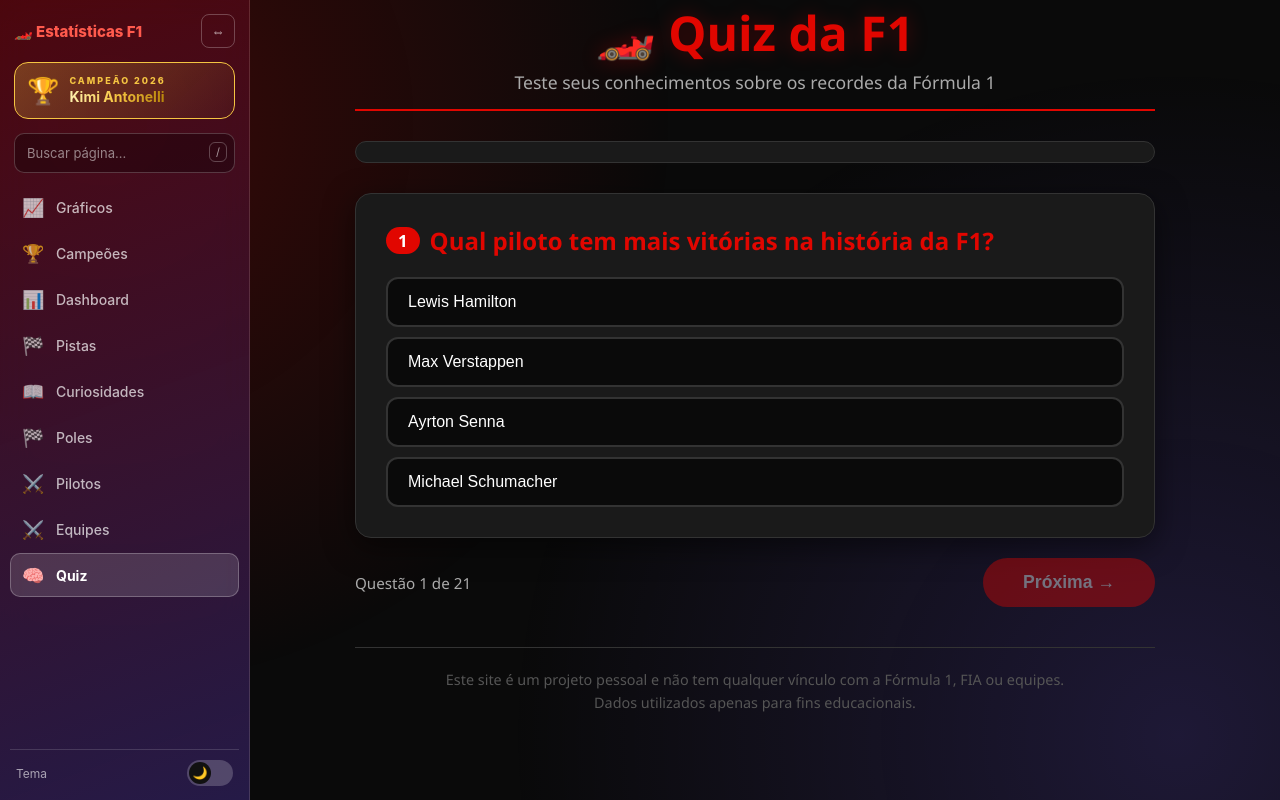
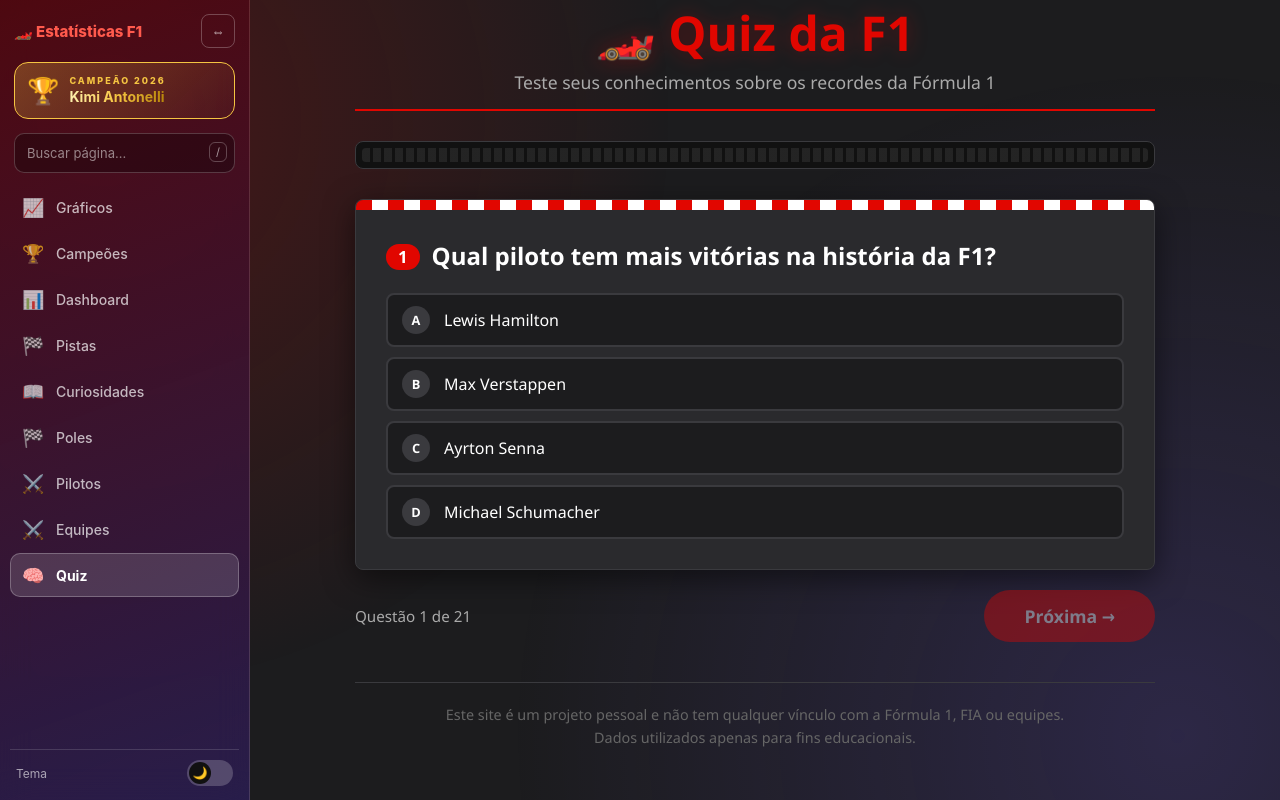
Before and after one commit to leonardopauloalmeida-web/f1-stats-site, a Flask app: page /quiz in a window 1280 px wide. Run offline with Flask 3, Linux system fonts and the light colour scheme.

Commit message:
Novo design do quiz e das curiosidades

```diff
--- a/templates/quiz.html
+++ b/templates/quiz.html
@@ -6,56 +6,127 @@
     <title>🏎️ Quiz - Recordes da F1</title>
     <style>
         * { margin: 0; padding: 0; box-sizing: border-box; }
+
+        :root {
+            --bg: #1c1c1e;
+            --card: #2a2a2d;
+            --line: #3a3a3e;
+            --red: #e10600;
+            --texto: #ffffff;
+            --muted: #aaaaaa;
+            --certo: #00c853;
+            --certo-fundo: rgba(0, 200, 83, 0.15);
+            --errado: #ff1744;
+            --errado-fundo: rgba(255, 23, 68, 0.15);
+        }
+
         body {
             font-family: 'Segoe UI', Tahoma, Geneva, Verdana, sans-serif;
-            background: #0a0a0a;
-            color: #fff;
+            background: var(--bg);
+            color: var(--texto);
             padding: 20px;
             min-height: 100vh;
             display: flex;
             flex-direction: column;
         }
         .container { max-width: 800px; margin: 0 auto; width: 100%; flex: 1; }
-        h1 { text-align: center; font-size: 3em; color: #e10600; margin-bottom: 5px; text-shadow: 0 0 20px rgba(225,6,0,0.3); }
-        .subtitle { text-align: center; color: #aaa; font-size: 1.1em; margin-bottom: 30px; border-bottom: 2px solid #e10600; padding-bottom: 15px; }
-        .progresso-container { background: #1a1a1a; border-radius: 30px; padding: 4px; margin-bottom: 30px; border: 1px solid #333; }
-        .progresso-bar { background: #e10600; height: 12px; border-radius: 30px; width: 0%; transition: width 0.5s ease; }
+        h1 { text-align: center; font-size: 3em; color: var(--red); margin-bottom: 5px; text-shadow: 0 0 20px rgba(225,6,0,0.3); }
+        .subtitle { text-align: center; color: var(--muted); font-size: 1.1em; margin-bottom: 30px; border-bottom: 2px solid var(--red); padding-bottom: 15px; }
+
+        /* ===== BARRA DE PROGRESSO: luzes de rotação (verde, amarelo, vermelho) ===== */
+        .progresso-container {
+            background: #111;
+            border: 1px solid var(--line);
+            border-radius: 8px;
+            padding: 6px;
+            margin-bottom: 30px;
+        }
+        .progresso-led {
+            height: 14px;
+            background:
+                repeating-linear-gradient(90deg, rgba(255,255,255,0.08) 0 8px, transparent 8px 11px);
+            border-radius: 4px;
+            overflow: hidden;
+            position: relative;
+        }
+        .progresso-bar {
+            position: absolute;
+            inset: 0;
+            background: linear-gradient(90deg, #00e676, #ffeb3b 55%, #ff1744);
+            -webkit-mask-image: repeating-linear-gradient(90deg, #000 0 8px, transparent 8px 11px);
+            mask-image: repeating-linear-gradient(90deg, #000 0 8px, transparent 8px 11px);
+            clip-path: inset(0 100% 0 0);
+            transition: clip-path 0.5s ease;
+        }
+
+        /* ===== CAIXA DA PERGUNTA (zebra de pista no topo) ===== */
         .pergunta-box {
-            background: #1a1a1a;
-            border-radius: 16px;
-            padding: 30px;
-            border: 1px solid #333;
+            position: relative;
+            overflow: hidden;
+            background: var(--card);
+            border-radius: 8px;
+            padding: 40px 30px 30px;
+            border: 1px solid var(--line);
             margin-bottom: 20px;
             box-shadow: 0 8px 30px rgba(0,0,0,0.5);
         }
+        .pergunta-box::before,
+        .resultado::before {
+            content: "";
+            position: absolute;
+            left: 0; right: 0; top: 0;
+            height: 10px;
+            background: repeating-linear-gradient(90deg, #e10600 0 16px, #ffffff 16px 32px);
+        }
         .pergunta-box h3 {
-            color: #e10600;
+            color: var(--texto);
             font-size: 1.5em;
-            margin-bottom: 20px;
+            line-height: 1.3;
+            margin-bottom: 22px;
             display: flex;
-            align-items: center;
-            gap: 10px;
+            align-items: flex-start;
+            gap: 12px;
         }
-        .pergunta-box h3 .numero { background: #e10600; color: #fff; padding: 2px 12px; border-radius: 30px; font-size: 0.7em; }
-        .opcoes { display: flex; flex-direction: column; gap: 10px; }
+        .pergunta-box h3 .numero { flex: none; background: var(--red); color: #fff; padding: 2px 12px; border-radius: 30px; font-size: 0.7em; margin-top: 4px; }
+
+        /* ===== OPÇÕES (A, B, C, D acompanham a ordem embaralhada) ===== */
+        .opcoes { display: flex; flex-direction: column; gap: 10px; counter-reset: opcao; }
         .opcao {
-            background: #0a0a0a;
-            border: 2px solid #333;
-            border-radius: 12px;
-            padding: 14px 20px;
+            position: relative;
+            background: var(--bg);
+            border: 2px solid var(--line);
+            border-radius: 8px;
+            padding: 14px 20px 14px 56px;
             cursor: pointer;
-            transition: 0.3s;
-            color: #fff;
+            transition: 0.25s;
+            color: var(--texto);
             font-size: 1em;
             text-align: left;
             width: 100%;
             font-weight: 500;
+            font-family: inherit;
+            min-height: 52px;
         }
-        .opcao:hover:not(:disabled) { background: #1a1a1a; border-color: #e10600; transform: translateX(5px); }
-        .opcao:disabled { cursor: not-allowed; opacity: 0.8; }
-        .opcao.selecionada { border-color: #e10600; background: #2a1a1a; }
-        .opcao.certa { border-color: #00c853; background: #003300; }
-        .opcao.errada { border-color: #ff1744; background: #330000; }
+        .opcao::before {
+            counter-increment: opcao;
+            content: counter(opcao, upper-alpha);
+            position: absolute;
+            left: 14px; top: 50%;
+            transform: translateY(-50%);
+            width: 28px; height: 28px;
+            border-radius: 50%;
+            background: var(--line);
+            display: flex; align-items: center; justify-content: center;
+            font-size: 0.8em; font-weight: 800;
+        }
+        .opcao:hover:not(:disabled) { border-color: var(--red); transform: translateX(5px); }
+        .opcao:disabled { cursor: not-allowed; opacity: 0.9; }
+        .opcao.selecionada { border-color: var(--red); }
+        .opcao.certa { border-color: var(--certo); background: var(--certo-fundo); }
+        .opcao.certa::before { content: "✓"; background: var(--certo); color: #fff; }
+        .opcao.errada { border-color: var(--errado); background: var(--errado-fundo); }
+        .opcao.errada::before { content: "✕"; background: var(--errado); color: #fff; }
+
         .quiz-footer {
             display: flex;
             justify-content: space-between;
@@ -65,7 +136,7 @@
             gap: 15px;
         }
         .btn-proximo {
-            background: #e10600;
+            background: var(--red);
             color: #fff;
             border: none;
             padding: 14px 40px;
@@ -74,25 +145,30 @@
             font-weight: bold;
             cursor: pointer;
             transition: 0.3s;
+            font-family: inherit;
         }
         .btn-proximo:hover:not(:disabled) { background: #ff1a00; transform: scale(1.05); }
         .btn-proximo:disabled { opacity: 0.4; cursor: not-allowed; transform: none; }
-        .contador { color: #aaa; font-size: 0.95em; }
+        .contador { color: var(--muted); font-size: 0.95em; }
+
+        /* ===== RESULTADO ===== */
         .resultado {
+            position: relative;
+            overflow: hidden;
             text-align: center;
-            background: #1a1a1a;
-            border-radius: 16px;
-            padding: 40px;
-            border: 2px solid #e10600;
+            background: var(--card);
+            border-radius: 8px;
+            padding: 50px 40px 40px;
+            border: 2px solid var(--red);
             margin-top: 20px;
         }
-        .resultado h2 { color: #e10600; font-size: 2.8em; margin-bottom: 10px; }
+        .resultado h2 { color: var(--red); font-size: 2.8em; margin-bottom: 10px; }
         .resultado .pontuacao { font-size: 3em; font-weight: bold; color: #fff; }
-        .resultado .pontuacao span { color: #e10600; }
-        .resultado .mensagem { color: #aaa; font-size: 1.2em; margin: 15px 0; }
+        .resultado .pontuacao span { color: var(--red); }
+        .resultado .mensagem { color: var(--muted); font-size: 1.2em; margin: 15px 0; }
         .resultado .btn-voltar {
             display: inline-block;
-            background: #e10600;
+            background: var(--red);
             color: #fff;
             padding: 12px 30px;
             border-radius: 30px;
@@ -102,22 +178,27 @@
             transition: 0.3s;
         }
         .resultado .btn-voltar:hover { background: #ff1a00; transform: scale(1.05); }
+
         .footer {
             text-align: center;
-            color: #555;
+            color: #666;
             margin-top: 40px;
             padding-top: 20px;
-            border-top: 1px solid #333;
+            border-top: 1px solid var(--line);
             font-size: 0.9em;
             line-height: 1.6;
         }
+
         @media (max-width: 600px) {
             h1 { font-size: 2.2em; }
-            .pergunta-box { padding: 20px; }
+            .pergunta-box { padding: 36px 20px 20px; }
             .pergunta-box h3 { font-size: 1.2em; }
-            .opcao { padding: 12px 16px; font-size: 0.9em; }
+            .opcao { padding: 12px 14px 12px 52px; font-size: 0.9em; }
             .btn-proximo { width: 100%; justify-content: center; }
             .quiz-footer { flex-direction: column; align-items: stretch; }
+        }
+        @media (prefers-reduced-motion: reduce) {
+            .progresso-bar, .opcao { transition: none; }
         }
     </style>
 </head>
@@ -128,7 +209,9 @@
         <div class="subtitle">Teste seus conhecimentos sobre os recordes da Fórmula 1</div>
 
         <div class="progresso-container">
-            <div class="progresso-bar" id="progresso-bar"></div>
+            <div class="progresso-led">
+                <div class="progresso-bar" id="progresso-bar"></div>
+            </div>
         </div>
 
         <div id="perguntas-container">
@@ -177,6 +260,11 @@
         let acertos = 0;
         let respondeu = false;
 
+        // Barra de progresso em luzes: mostra só a parte já percorrida (de 0 a 100)
+        function setProgresso(pct) {
+            progresso.style.clipPath = 'inset(0 ' + (100 - pct) + '% 0 0)';
+        }
+
         function shuffleArray(array) {
             for (let i = array.length - 1; i > 0; i--) {
                 const j = Math.floor(Math.random() * (i + 1));
@@ -198,7 +286,7 @@
             opcoesEmbaralhadas.forEach(op => opcoesContainer.appendChild(op));
 
             contador.textContent = `Questão ${index + 1} de ${total}`;
-            progresso.style.width = `${((index) / total) * 100}%`;
+            setProgresso((index / total) * 100);
             btnProximo.disabled = true;
             respondeu = false;
 
@@ -252,7 +340,7 @@
                 document.getElementById('perguntas-container').style.display = 'none';
                 btnProximo.style.display = 'none';
                 contador.style.display = 'none';
-                progresso.style.width = '100%';
+                setProgresso(100);
                 resultadoFinal.style.display = 'block';
                 spanAcertos.textContent = acertos;
 
```
Also changed, not shown: templates/curiosidades.html (+98 -70 lines).
